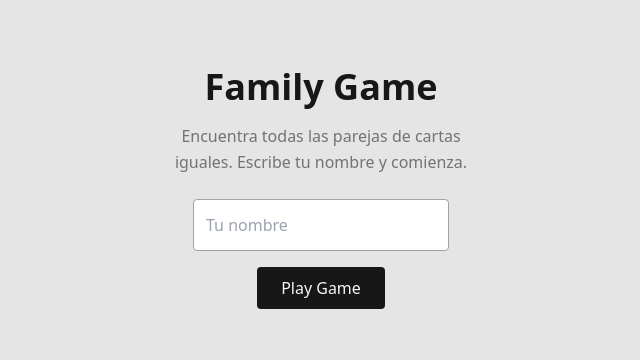
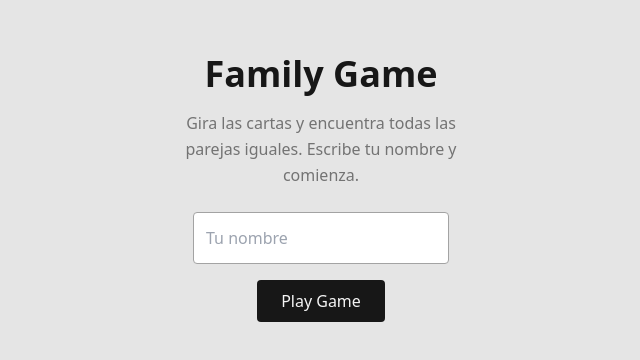
Before and after one commit to RoValladares/family-game, a React (Vite) app: page / in a window 1280 px wide. Shown: the part 212-572 px from the top of the page, without its empty margins (319-959 px from the left). Built offline with nearby package versions, Linux system fonts and the light colour scheme.

Commit message:
mejorando la transicion y reparando filas

```diff
--- a/src/App.jsx
+++ b/src/App.jsx
@@ -4,14 +4,20 @@ import GameBoard from "./components/GameBoard";
 
 export default function App() {
   const [playerName, setPlayerName] = useState("");
+  const [isStarting, setIsStarting] = useState(true);
+
+  const handleStart = (name) => {
+    setPlayerName(name);
+    setIsStarting(false);
+  };
 
   return (
-    <>
-      {!playerName ? (
-        <StartScreen onStart={setPlayerName} />
+    <div className="min-h-screen">
+      {isStarting ? (
+        <StartScreen onStart={handleStart} />
       ) : (
         <GameBoard playerName={playerName} />
       )}
-    </>
+    </div>
   );
 }
--- a/src/components/GameBoard.jsx
+++ b/src/components/GameBoard.jsx
@@ -73,7 +73,7 @@ export default function GameBoard({ playerName }) {
   };
 
   return (
-    <div className="min-h-screen w-full flex flex-col items-center justify-start bg-neutral-200 text-neutral-900 p-4">
+    <div className="min-h-screen w-full flex flex-col items-center justify-start bg-neutral-200 text-neutral-900 p-4 overflow-x-hidden transition-opacity duration-500 opacity-0 animate-fadeIn">
       <header className="w-full flex justify-between items-center mb-4 px-2">
         <div className="font-semibold text-lg">
           Player: <span className="text-neutral-600">{playerName}</span>
@@ -88,12 +88,12 @@ export default function GameBoard({ playerName }) {
       </p>
 
       <div className="mb-4 flex flex-wrap gap-4">
-        <button
+        {/* <button
           className="px-4 py-2 bg-neutral-900 text-neutral-100 rounded hover:bg-neutral-800 transition"
           onClick={() => setShowWinModal(true)}
         >
           Ganar (prueba)
-        </button>
+        </button> */}
         <button
           className="px-4 py-2 bg-neutral-900 text-neutral-100 rounded hover:bg-neutral-800 transition"
           onClick={resetGame}
@@ -102,7 +102,7 @@ export default function GameBoard({ playerName }) {
         </button>
       </div>
 
-      <div className="grid grid-cols-2 sm:grid-cols-4 gap-4 w-full max-w-[600px]">
+      <div className="grid grid-cols-4 gap-4 w-full max-w-[600px]">
         {cards.map((card) => (
           <Card
             key={card.id}
--- a/src/components/StartScreen.jsx
+++ b/src/components/StartScreen.jsx
@@ -2,19 +2,27 @@ import { useState } from "react";
 
 export default function StartScreen({ onStart }) {
   const [name, setName] = useState("");
+  const [fadeOut, setFadeOut] = useState(false);
 
   const handleStart = () => {
     if (name.trim() !== "") {
-      onStart(name);
+      setFadeOut(true);
+      setTimeout(() => {
+        onStart(name);
+      }, 500); // coincide con la duración del fade
     }
   };
 
   return (
-    <div className="min-h-screen flex flex-col items-center justify-center bg-neutral-200 text-neutral-900 p-4">
+    <div
+      className={`min-h-screen flex flex-col items-center justify-center bg-neutral-200 text-neutral-900 p-4 transition-opacity duration-500 ${
+        fadeOut ? "opacity-0" : "opacity-100"
+      }`}
+    >
       <h1 className="text-4xl font-bold mb-4">Family Game</h1>
 
       <p className="text-neutral-500 mb-6 max-w-xs text-center">
-        Encuentra todas las parejas de cartas iguales. Escribe tu nombre y comienza.
+        Gira las cartas y encuentra todas las parejas iguales. Escribe tu nombre y comienza.
       </p>
 
       <input
--- a/src/index.css
+++ b/src/index.css
@@ -10,6 +10,17 @@ html, body {
   width: 100%;
   overflow-x: hidden;
 }
+
+@layer utilities {
+  @keyframes fadeIn {
+    from { opacity: 0; }
+    to { opacity: 1; }
+  }
+  .animate-fadeIn {
+    animation: fadeIn 0.5s ease forwards;
+  }
+}
+
 /* index.css */
 .perspective {
   perspective: 1000px;
```
